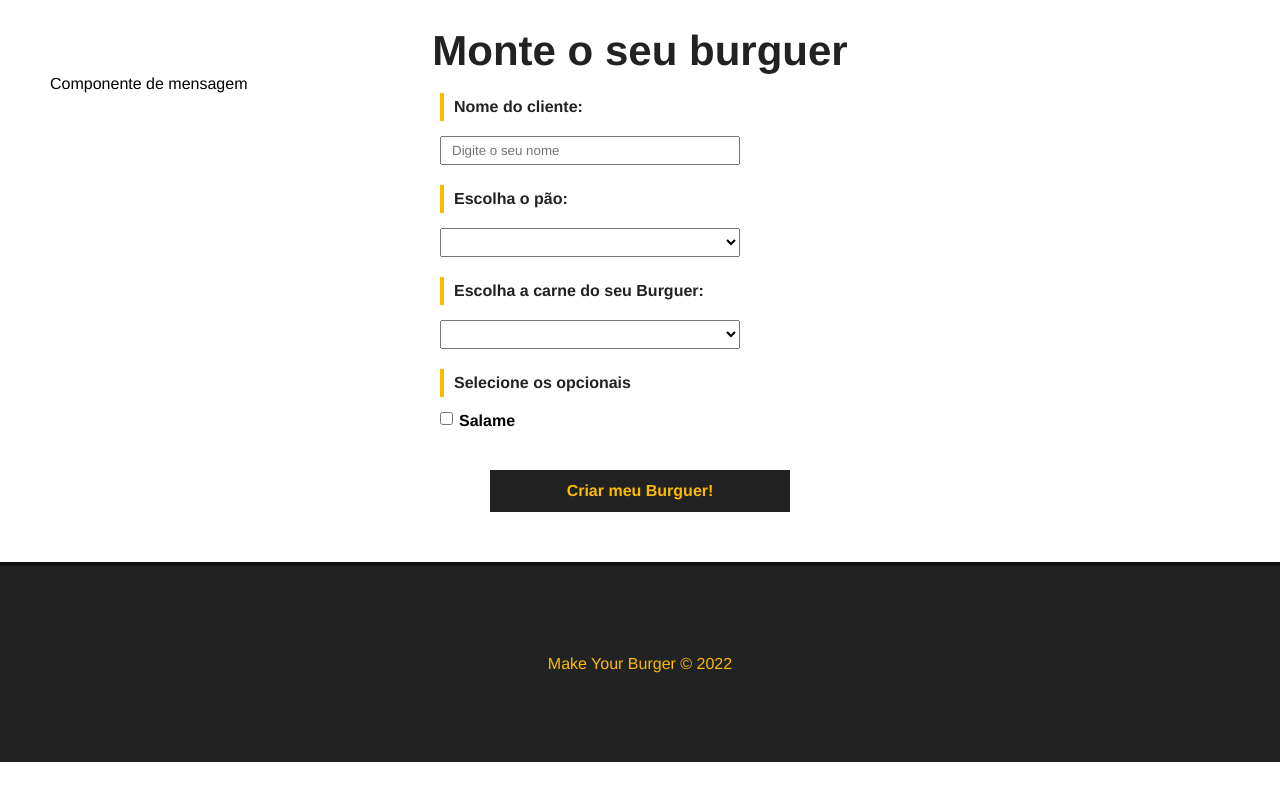
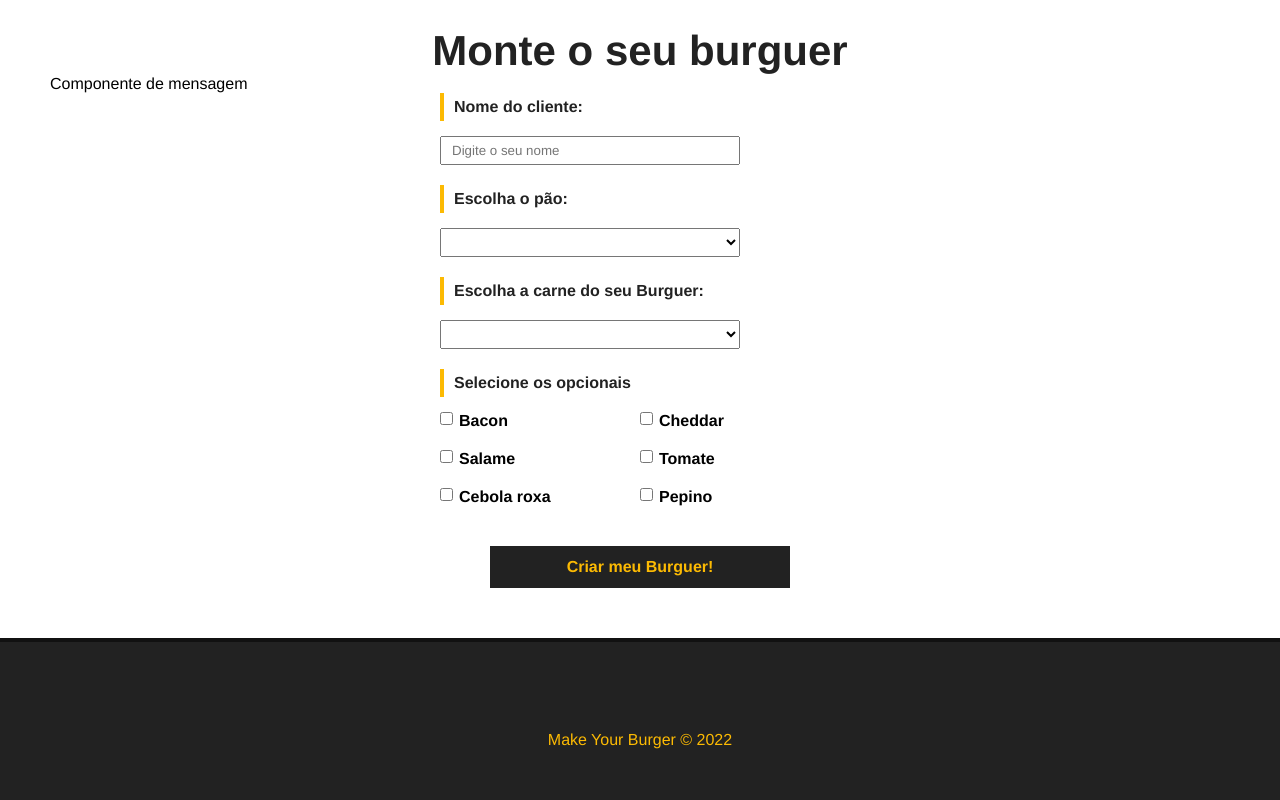
Before and after one commit to vagnerecomp/Make-Your-Burguer, a Vue app: page / in a window 1280 px wide. Shown: the part 601-1401 px from the top of the page. Before the commit the page ends 1363 px from the top, so only its background shows below. Built offline with nearby package versions, Linux system fonts and the light colour scheme; data requests are answered from the project's data file.

Commit message:
Recebendo dados dos ingredientes do backend e exibindo como opções no front

```diff
--- a/db/db.json
+++ b/db/db.json
@@ -16,6 +16,10 @@
         {
           "id": 4,
           "tipo": "Integral"
+        },
+        {
+          "id": 5,
+          "tipo": "Pão Árabe"
         }
       ],
       "carnes": [
@@ -54,11 +58,11 @@
           "tipo": "Tomate"
         },
         {
-          "id": 4,
+          "id": 5,
           "tipo": "Cebola roxa"
         },
         {
-          "id": 4,
+          "id": 6,
           "tipo": "Pepino"
         }
       ]
--- a/src/components/BurguerForm.vue
+++ b/src/components/BurguerForm.vue
@@ -11,21 +11,25 @@
                     <label for="pao">Escolha o pão:</label>
                     <select name="pao" id="pao" v-model="pao">
                         <option value="">Selecione o seu pão</option>
-                        <option value="integral">Integral</option>  <!--Essa opção é só para marcar... As opções viram dinamicamento do backend-->"
+                        <option v-for="pao in paes" :key="pao.id" :value="pao.tipo">
+                            {{pao.tipo}}
+                        </option>  <!--Agora temos um v-for que renderiza as options com dados do data() que vieram do backend-->"
                     </select>
                 </div>
                 <div class="input-container">
                     <label for="carne">Escolha a carne do seu Burguer:</label>
                     <select name="carne" id="carne" v-model="carne">
                         <option value="">Selecione o tipo de carne</option>
-                        <option value="maminha">Maminha</option>  <!--Essa opção é só para marcar... As opções viram dinamicamento do backend-->"
+                        <option v-for="carne in carnes" :key="carne.id" :value="carne.tipo">
+                            {{carne.tipo}}
+                        </option> <!--Agora as options vem dinamicamente do data() que rebebe os dados do backend-->"
                     </select>
                 </div>
                 <div id="opcionais-container" class="input-container">
                     <label id="opcionais-title" for="opcionais">Selecione os opcionais</label>
-                    <div class="checkbox-container">
-                        <input type="checkbox" name="opcionais" v-model="opcionais" value="salame">
-                        <span>Salame</span>
+                    <div class="checkbox-container" v-for="opcional in opcionaisdata" :key="opcional.id">
+                        <input type="checkbox" name="opcionais" v-model="opcionais" :value="opcional.tipo">
+                        <span>{{opcional.tipo}}</span>
                     </div>
                 </div>
                 <div class="input-container">
@@ -61,7 +65,7 @@ export default {
             // console.log(data) testando para ver se a requisição foi executada
 
             this.paes = data.paes;
-            this.carne = data.carnes;
+            this.carnes = data.carnes;
             this.opcionaisdata = data.opcionais;
         }
 
```
